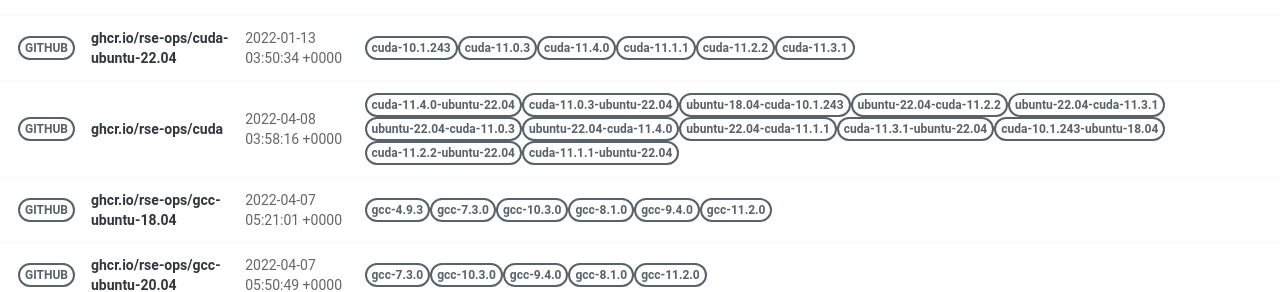
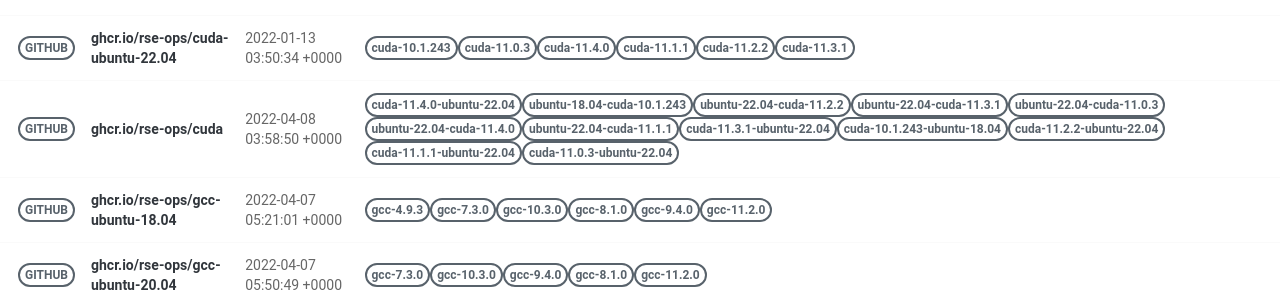
Before and after one commit to rse-ops/docker-images, a Jekyll site: the page built from pages/index.md, in a window 1280 px wide. Shown: the part 414-706 px from the top of the page. Built offline with Jekyll 4.4.1, drawn with Linux system fonts in a browser that asks for light colours; nearby versions of some CDN libraries.

Commit message:
Automated push to update library 2022-04-08

```diff
--- a/_library/ghcr.io-rse-ops-cuda.md
+++ b/_library/ghcr.io-rse-ops-cuda.md
@@ -1,7 +1,7 @@
 ---
 layout: container
 name: ghcr.io/rse-ops/cuda
-updated_at: 2022-04-08 03:58:16.953218
+updated_at: 2022-04-08 03:58:50.958037
 
 
 container_url: https://github.com/orgs/rse-ops/packages/container/package/cuda
```
Also changed, not shown: other parts of _library/ghcr.io-rse-ops-cuda.md (+3 -3 lines).
